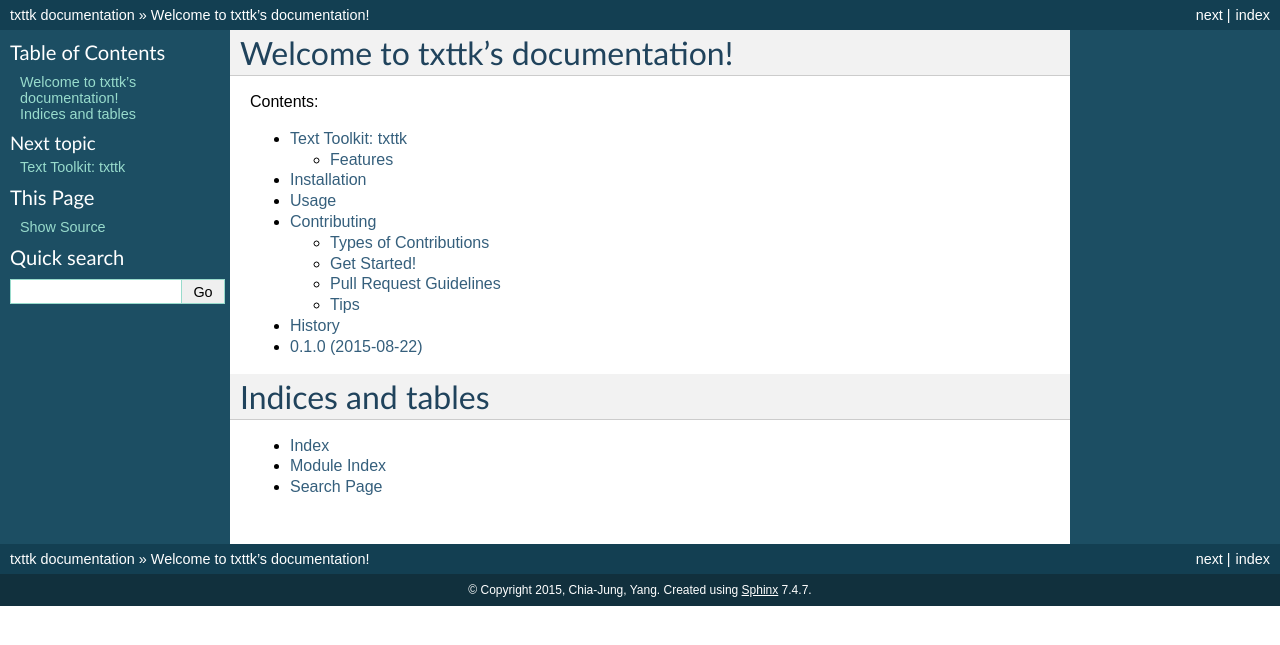
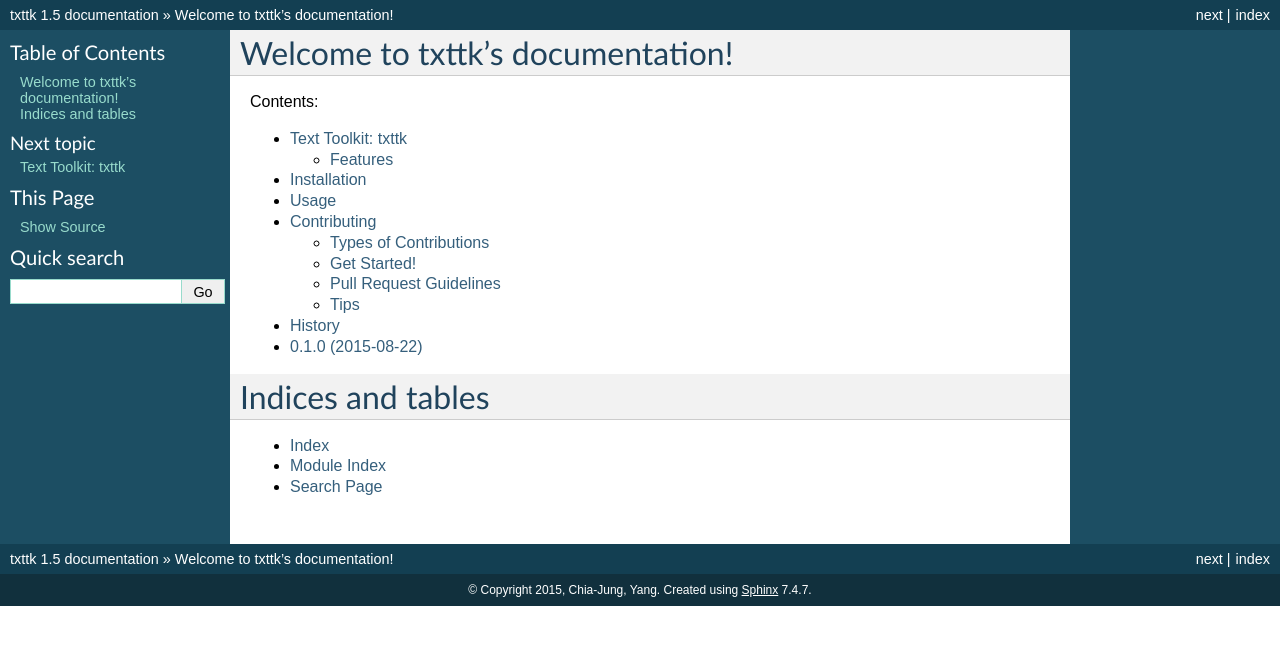
Before and after one commit to jeroyang/txttk, a Sphinx documentation site: the page built from docs/index.rst, in a window 1280 px wide. Shown: the top 645 px of the page. Built offline with Sphinx 7.4.7, drawn with Linux system fonts in a browser that asks for light colours.

Commit message:
bugfix docsd

```diff
--- a/docs/conf.py
+++ b/docs/conf.py
@@ -61,9 +61,9 @@
 # the built documents.
 #
 # The short X.Y version.
-version = ""
+version = "1.5"
 # The full version, including alpha/beta/rc tags.
-release = ""
+release = "1.5"
 
 # The language for content autogenerated by Sphinx. Refer to documentation
 # for a list of supported languages.
```
